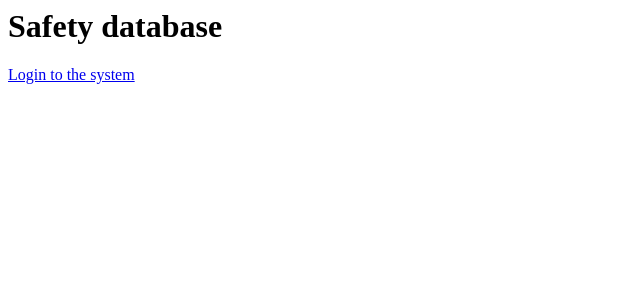
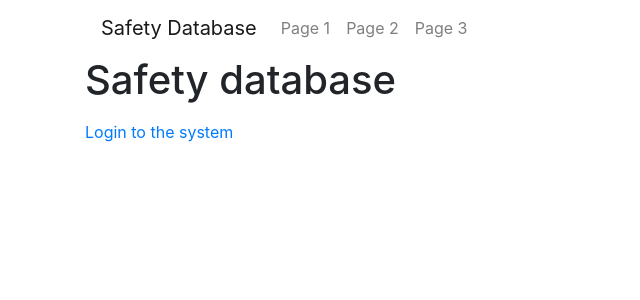
Before and after one commit to marttiah/safetydatabase, a Flask app: page / in a window 1280 px wide. Shown: the top 300 px of the page, without its empty margins (0-640 px from the left). Run offline with Flask 2, Linux system fonts and the light colour scheme; some libraries are stand-ins or nearby versions.

Commit message:
Update index.html

```diff
--- a/templates/index.html
+++ b/templates/index.html
@@ -1,4 +1,24 @@
+<!doctype html>
+<meta name="viewport" content="width=device-width, initial-scale=1, shrink-to-fit=no">
+<link rel="stylesheet" href="https://stackpath.bootstrapcdn.com/bootstrap/4.5.0/css/bootstrap.min.css">
 <title>Safety database</title>
+<div class="container">
+    <nav class="navbar navbar-expand-sm navbar-light">
+        <a class="navbar-brand" href="#">Safety Database</a>
+        <ul class="navbar-nav">
+          <li class="nav-item">
+            <a class="nav-link" href="#">Page 1</a>
+          </li>
+          <li class="nav-item">
+            <a class="nav-link" href="#">Page 2</a>
+          </li>
+          <li class="nav-item">
+            <a class="nav-link" href="#">Page 3</a>
+          </li>
+        </ul>
+      </nav>
+    <div class="row">
+      <div class="col-8">
         <h1>Safety database</h1>
         <p></p>
         {% if session.username %}
@@ -10,3 +30,6 @@
         {% else %}
         <a href="/login">Login to the system</a>
         {% endif %}
+    </div>
+</div>
+</div>
```
Lines whose indentation alone changed are shown as unchanged.
